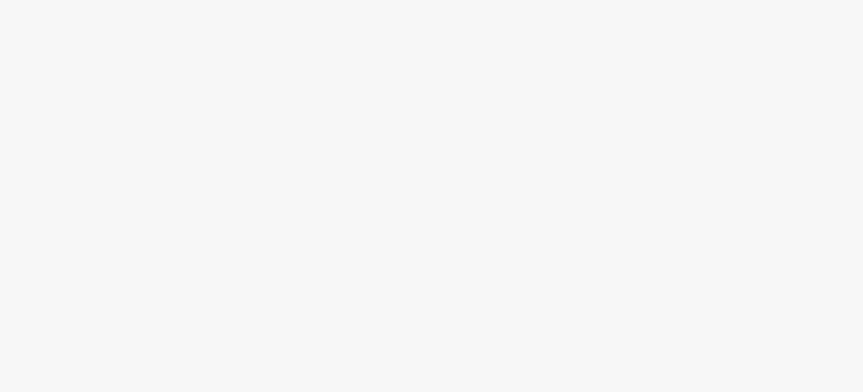
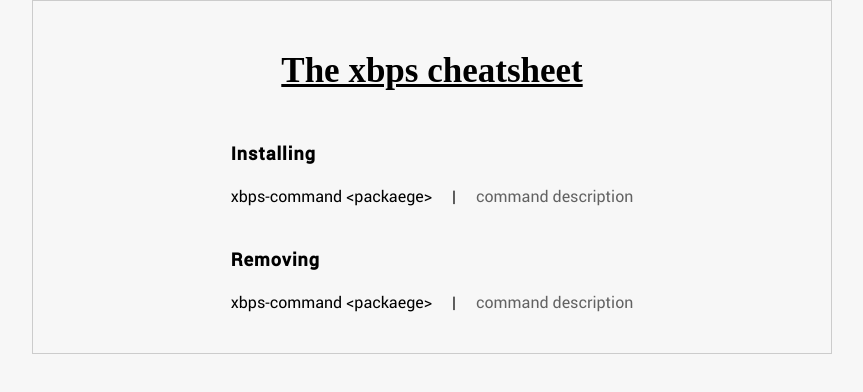
Before and after one commit to JamieBurridge/xbps-cheatsheet, a website: page index.html in a window 1280 px wide. Shown: the whole page, without its empty margins (208-1071 px from the left). Drawn offline with Linux system fonts and the light colour scheme; a web font is replaced by a local one.

Commit message:
Structure layout

```diff
--- a/css/styles.css
+++ b/css/styles.css
@@ -1,15 +1,34 @@
 @font-face {
   font-family: 'roboto';
-  src: url('assets/fonts/roboto/Roboto-Medium-webfont.woff') format('woff');
-  font-weight: normal;
+  src: url('../assets/fonts/roboto/Roboto-Medium-webfont.woff') format('woff');
+  font-weight: 500;
+  font-style: normal;
+}
+
+@font-face {
+  font-family: 'roboto';
+  src: url('../assets/fonts/roboto/Roboto-Regular-webfont.woff') format('woff');
+  font-weight: 400;
+  font-style: normal;
+}
+
+@font-face {
+  font-family: 'roboto';
+  src: url('../assets/fonts/roboto/Roboto-Thin-webfont.woff') format('woff');
+  font-weight: 300;
   font-style: normal;
 }
 
 @font-face {
   font-family: 'barlow';
-  src: url('assets/fonts/barlow/Barlow-Thin-webfont.woff') format('woff');
+  src: url('../assets/fonts/barlow/Barlow-Thin-webfont.woff') format('woff');
   font-weight: thin;
   font-style: normal;
+}
+
+:root {
+  --primary-text: #000;
+  --primary-background: #f7f7f7;
 }
 
 * {
@@ -25,5 +44,54 @@ html {
 
 body {
   font-family: 'roboto';
-  background-color: #f7f7f7;
+  font-weight: 400;
+  background-color: var(--primary-background);
 }
+
+.container {
+  width: 80rem;
+  margin: auto;
+  border: 1px solid #ccc;
+}
+
+header {
+  text-align: center;
+  padding: 5rem;
+}
+
+header > h1 {
+  font-family: 'barlow';
+  font-size: 3.5rem;
+  text-decoration: underline;
+}
+
+.commands-list-container {
+  display: flex;
+  align-items: center;
+  flex-direction: column;
+}
+
+.commands-list {
+  font-size: 1.2rem;
+  padding-bottom: 4rem;
+}
+
+.commands-list > h3 {
+  font-size: 1.8rem;
+  letter-spacing: 0.1rem;
+  padding-bottom: 2rem;
+}
+
+.commands-list > .command-row {
+  display: flex;
+  justify-content: center;
+  gap: 2rem;
+  font-size: 1.6rem;
+}
+
+.commands-list > .command-row > .command {
+}
+
+.commands-list > .command-row > .command-desc {
+  opacity: 0.6;
+}
--- a/index.html
+++ b/index.html
@@ -8,6 +8,31 @@
     <title>XBPS Cheatsheet</title>
   </head>
   <body>
+    <div class="container">
+      <header>
+        <h1>The xbps cheatsheet</h1>
+      </header>
+
+      <main class="commands-list-container">
+        <section class="commands-list" id="commands_installing">
+          <h3>Installing</h3>
+          <div class="command-row">
+            <p class="command">xbps-command &lt;packaege&gt;</p>
+            <div>|</div>
+            <p class="command-desc">command description</p>
+          </div>
+        </section>
+        <section class="commands-list" id="commands-removing">
+          <h3>Removing</h3>
+          <div class="command-row">
+            <p class="command">xbps-command &lt;packaege&gt;</p>
+            <div>|</div>
+            <p class="command-desc">command description</p>
+          </div>
+        </section>
+      </main>
+    </div>
+
     <script src="js/main.js"></script>
   </body>
 </html>
```
Also changed, not shown: assets/fonts/roboto/Roboto-Regular-webfont.woff (added), assets/fonts/roboto/Roboto-Thin-webfont.woff (added).
